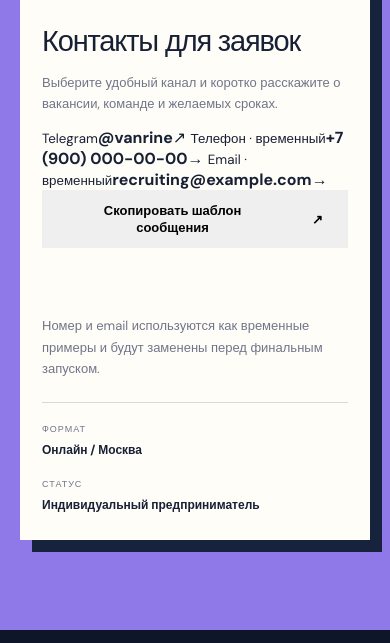
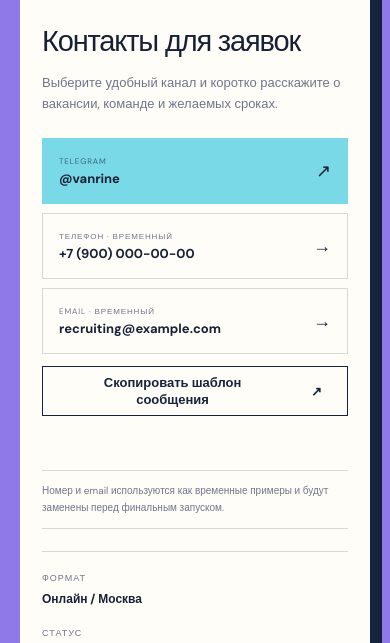
Before and after one commit to hyperruss/dianaviz, a website built with Vite: page index.html in a window 390 px wide. Shown: the part 7480-8123 px from the top of the page. Built offline with nearby package versions, Linux system fonts and the light colour scheme; a web font is replaced by a local one.

Commit message:
Add Telegram, phone and email contact options

```diff
--- a/src/style.css
+++ b/src/style.css
@@ -186,9 +186,20 @@ h1 em, h2 em { color: var(--coral); font-style: normal; }
 .status { display: inline-flex; align-items: center; text-transform: uppercase; letter-spacing: .1em; font-size: 9px; font-weight: 700; }
 .contact-card h3 { margin: 38px 0 13px; font: 500 29px/1.2 'Unbounded', sans-serif; letter-spacing: -.04em; }
 .contact-card > p { color: var(--muted); font-size: 13px; line-height: 1.65; }
-.button-light { width: 100%; margin-top: 20px; background: var(--blue); color: var(--navy); }
-.button-light:hover { background: var(--coral); color: white; }
+.contact-links { margin-top: 24px; display: grid; gap: 9px; }
+.contact-link { min-height: 66px; padding: 13px 16px; border: 1px solid var(--line); display: grid; grid-template-columns: 1fr auto; align-items: center; transition: background .2s, color .2s, transform .2s; }
+.contact-link small { align-self: end; color: var(--muted); font-size: 8px; text-transform: uppercase; letter-spacing: .11em; }
+.contact-link strong { grid-column: 1; align-self: start; margin-top: 4px; font-size: 13px; }
+.contact-link > span { grid-column: 2; grid-row: 1/3; font-size: 18px; }
+.contact-link:hover { transform: translateX(4px); background: var(--cream); }
+.contact-link.primary-contact { border-color: var(--blue); background: var(--blue); }
+.contact-link.primary-contact small { color: rgba(23,35,61,.62); }
+.contact-link.primary-contact:hover { border-color: var(--coral); background: var(--coral); color: white; }
+.contact-link.primary-contact:hover small { color: rgba(255,255,255,.72); }
+.button-ghost { width: 100%; min-height: 50px; margin-top: 12px; border: 1px solid var(--navy); background: transparent; color: var(--navy); }
+.button-ghost:hover { background: var(--navy); color: white; }
 .copy-feedback { min-height: 42px; margin: 12px 0 0; color: var(--violet) !important; font-size: 11px !important; }
+.temporary-note { margin: 0 0 20px; padding: 12px 0; border-top: 1px solid var(--line); border-bottom: 1px solid var(--line); font-size: 10px !important; }
 .contact-meta { margin-top: 22px; border-top: 1px solid var(--line); display: grid; grid-template-columns: 1fr 1fr; }
 .contact-meta > div { padding: 20px 10px 0 0; display: flex; flex-direction: column; gap: 7px; }
 .contact-meta small { color: var(--muted); font-size: 9px; text-transform: uppercase; letter-spacing: .11em; }
```
